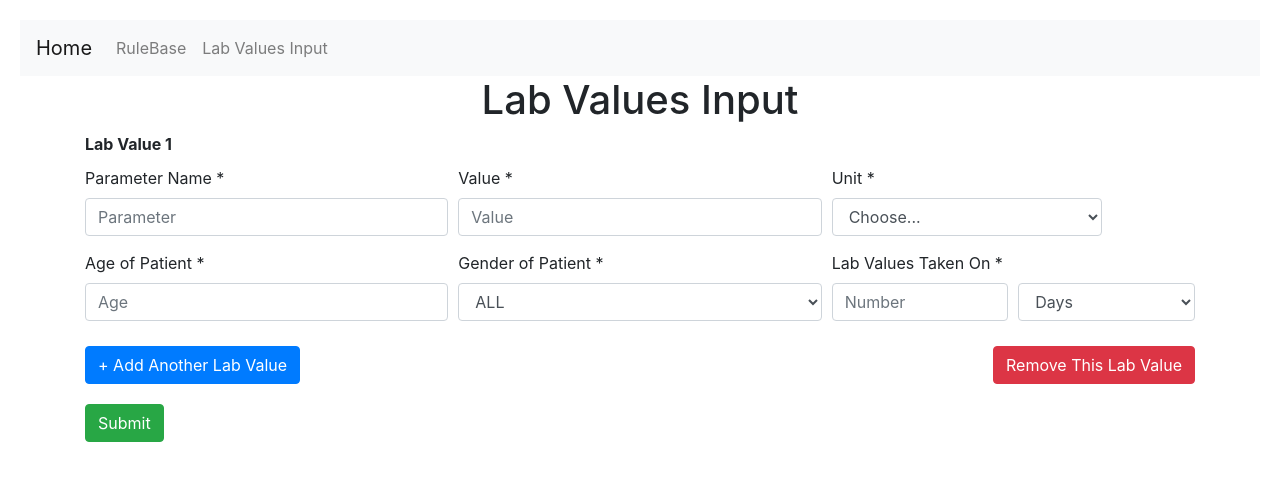
After one commit to MehdiAliRizvi/Project-1, a Flask app: page /lab_values in a window 1280 px wide. The commit adds this page. Shown: the top 481 px of the page. Run offline with Flask 3, Linux system fonts and the light colour scheme; some libraries are stand-ins or nearby versions.

Commit message:
added a new page of user_input_lab_values and the nav bar

```diff
--- a/app.py
+++ b/app.py
@@ -1,4 +1,4 @@
-from flask import Flask, request, render_template
+from flask import Flask, request, render_template, jsonify
 from pymongo import MongoClient
 
 class Rule:
@@ -38,26 +38,46 @@ class Disease:
         }
 
 class Database:
-    def __init__(self, uri, db_name, collection_name):
+    def __init__(self, uri, db_name, rulebase_collection_name, user_input_collection_name):
         self.client = MongoClient(uri)
         self.db = self.client[db_name]
-        self.collection = self.db[collection_name]
+        self.rulebase_collection = self.db[rulebase_collection_name]
+        self.user_input_collection = self.db[user_input_collection_name]
 
     def insert_disease(self, disease):
-        existing_disease = self.collection.find_one({'disease_code': disease.disease_code})
+        existing_disease = self.rulebase_collection.find_one({'disease_code': disease.disease_code})
         if existing_disease:
             return 'Error: A disease with this code already exists!'
 
         try:
-            self.collection.insert_one(disease.to_dict())
+            self.rulebase_collection.insert_one(disease.to_dict())
             return 'Data submitted successfully!'
         except Exception as e:
             return f'Error inserting data: {e}'
 
+    def insert_lab_values(self, lab_values):
+        try:
+            self.user_input_collection.insert_one(lab_values)
+            return 'Lab values submitted successfully!'
+        except Exception as e:
+            return f'Error inserting lab values: {e}'
+
+    def find_disease_by_lab_values(self, lab_values):
+        matching_diseases = []
+        for disease in self.rulebase_collection.find():
+            for rule in disease['rules']:
+                for lab_value in lab_values:
+                    if (rule['parameter'] == lab_value['parameter'] and
+                        rule['unit'] == lab_value['unit'] and
+                        eval(f"{lab_value['value']} {rule['operator']} {rule['value']}")):
+                        matching_diseases.append(disease['disease_code'])
+                        break
+        return matching_diseases
+
 app = Flask(__name__)
 
 # MongoDB connection
-db = Database('mongodb://localhost:27017/', 'rulebase', 'RuleBase')
+db = Database('mongodb://localhost:27017/', 'rulebase', 'RuleBase', 'User_Input_Lab_Values')
 
 @app.route('/')
 def index():
@@ -93,5 +113,42 @@ def submit():
     result = db.insert_disease(disease)
     return result
 
+@app.route('/lab_values')
+def lab_values():
+    return render_template('lab_values.html')
+
+@app.route('/submit_lab_values', methods=['POST'])
+def submit_lab_values():
+    parameters = request.form.getlist('parameter')
+    values = request.form.getlist('value')
+    units = request.form.getlist('unit')
+    ages = request.form.getlist('age')
+    genders = request.form.getlist('gender')
+    lab_taken_on_numbers = request.form.getlist('lab_taken_on_number')
+    lab_taken_on_units = request.form.getlist('lab_taken_on_unit')
+
+    lab_values = []
+    for i in range(len(parameters)):
+        lab_taken_on = f"{lab_taken_on_numbers[i]} {lab_taken_on_units[i]}"
+        lab_values.append({
+            'parameter': parameters[i],
+            'value': values[i],
+            'unit': units[i],
+            'age': ages[i],
+            'gender': genders[i],
+            'lab_taken_on': lab_taken_on
+        })
+
+    # Store lab values in the User_Input_Lab_Values collection
+    result = db.insert_lab_values({'lab_values': lab_values})
+    if result.startswith('Error:'):
+        return result
+
+    matching_diseases = db.find_disease_by_lab_values(lab_values)
+    if matching_diseases:
+        return jsonify({'matching_diseases': matching_diseases})
+    else:
+        return 'No matching diseases found.'
+
 if __name__ == '__main__':
     app.run(debug=True)
--- /dev/null
+++ b/templates/lab_values.html
@@ -0,0 +1,184 @@
+<!DOCTYPE html>
+<html lang="en">
+<head>
+    <meta charset="UTF-8">
+    <meta name="viewport" content="width=device-width, initial-scale=1.0">
+    <title>Lab Values Input</title>
+    <link href="https://stackpath.bootstrapcdn.com/bootstrap/4.5.2/css/bootstrap.min.css" rel="stylesheet">
+    <style>
+        body {
+            padding: 20px;
+        }
+        .lab-value-section {
+            margin-bottom: 20px;
+        }
+        .lab-value-header {
+            font-weight: bold;
+            margin-bottom: 10px;
+        }
+        .form-group {
+            margin-bottom: 15px;
+        }
+        .btn-add {
+            margin-top: 10px;
+        }
+        .btn-remove {
+            margin-top: 10px;
+            margin-left: 10px;
+        }
+        .error {
+            color: red;
+        }
+    </style>
+</head>
+<body>
+    <nav class="navbar navbar-expand-lg navbar-light bg-light">
+        <a class="navbar-brand" href="/">Home</a>
+        <button class="navbar-toggler" type="button" data-toggle="collapse" data-target="#navbarNav" aria-controls="navbarNav" aria-expanded="false" aria-label="Toggle navigation">
+            <span class="navbar-toggler-icon"></span>
+        </button>
+        <div class="collapse navbar-collapse" id="navbarNav">
+            <ul class="navbar-nav">
+                <li class="nav-item">
+                    <a class="nav-link" href="/">RuleBase</a>
+                </li>
+                <li class="nav-item">
+                    <a class="nav-link" href="/lab_values">Lab Values Input</a>
+                </li>
+            </ul>
+        </div>
+    </nav>
+    <div class="container">
+        <h1 class="text-center">Lab Values Input</h1>
+        <form id="lab-values-form" method="POST">
+            <div id="lab-values-container">
+                <div class="lab-value-section">
+                    <div class="lab-value-header">Lab Value 1</div>
+                    <div class="form-row">
+                        <div class="form-group col-md-4">
+                            <label for="parameter">Parameter Name *</label>
+                            <input type="text" class="form-control parameter" name="parameter" placeholder="Parameter" required>
+                        </div>
+                        <div class="form-group col-md-4">
+                            <label for="value">Value *</label>
+                            <input type="text" class="form-control value" name="value" placeholder="Value" required>
+                        </div>
+                        <div class="form-group col-md-3">
+                            <label for="unit">Unit *</label>
+                            <select class="form-control unit" name="unit" required>
+                                <option value="">Choose...</option>
+                                <option value="mg/dL">mg/dL</option>
+                                <option value="mmol/L">mmol/L</option>
+                                <option value="g/L">g/L</option>
+                            </select>
+                        </div>
+                    </div>
+                    <div class="form-row">
+                        <div class="form-group col-md-4">
+                            <label for="age">Age of Patient *</label>
+                            <input type="number" class="form-control age" name="age" placeholder="Age" required>
+                        </div>
+                        <div class="form-group col-md-4">
+                            <label for="gender">Gender of Patient *</label>
+                            <select class="form-control gender" name="gender" required>
+                                <option value="ALL">ALL</option>
+                                <option value="Male">Male</option>
+                                <option value="Female">Female</option>
+                                <option value="Other">Other</option>
+                            </select>
+                        </div>
+                        <div class="form-group col-md-4">
+                            <label for="lab_taken_on">Lab Values Taken On *</label>
+                            <div class="form-row">
+                                <div class="col-md-6">
+                                    <input type="number" class="form-control lab-taken-on-number" name="lab_taken_on_number" placeholder="Number" required>
+                                </div>
+                                <div class="col-md-6">
+                                    <select class="form-control lab-taken-on-unit" name="lab_taken_on_unit" required>
+                                        <option value="Days">Days</option>
+                                        <option value="Months">Months</option>
+                                        <option value="Years">Years</option>
+                                    </select>
+                                </div>
+                            </div>
+                        </div>
+                    </div>
+                    <div class="form-row">
+                        <div class="col-md-6">
+                            <button type="button" class="btn btn-primary btn-add">+ Add Another Lab Value</button>
+                        </div>
+                        <div class="col-md-6 text-right">
+                            <button type="button" class="btn btn-danger btn-remove">Remove This Lab Value</button>
+                        </div>
+                    </div>
+                </div>
+            </div>
+            <button type="button" class="btn btn-success btn-submit">Submit</button>
+            <div class="error-message error"></div>
+        </form>
+    </div>
+
+    <script src="https://code.jquery.com/jquery-3.5.1.min.js"></script>
+    <script src="https://cdn.jsdelivr.net/npm/@popperjs/core@2.5.4/dist/umd/popper.min.js"></script>
+    <script src="https://stackpath.bootstrapcdn.com/bootstrap/4.5.2/js/bootstrap.min.js"></script>
+    <script>
+        $(document).ready(function() {
+            let labValueCount = 1;
+
+            // Use event delegation for adding lab value sections
+            $('#lab-values-container').on('click', '.btn-add', function() {
+                labValueCount++;
+                let newLabValueSection = $('.lab-value-section').first().clone();
+                newLabValueSection.find('input').val('');
+                newLabValueSection.find('select').val('');
+                newLabValueSection.find('.lab-value-header').text('Lab Value ' + labValueCount);
+                $('#lab-values-container').append(newLabValueSection);
+            });
+
+            // Use event delegation for removing lab value sections
+            $('#lab-values-container').on('click', '.btn-remove', function() {
+                $(this).closest('.lab-value-section').remove();
+                updateLabValueHeaders();
+            });
+
+            // Validate and submit the form
+            $('.btn-submit').click(function() {
+                let isValid = true;
+                $('.error-message').text('');
+                $('input[required], select[required]').each(function() {
+                    if ($(this).val() === '') {
+                        isValid = false;
+                        $(this).addClass('is-invalid');
+                    } else {
+                        $(this).removeClass('is-invalid');
+                    }
+                });
+
+                if (!isValid) {
+                    $('.error-message').text('All required fields must be filled out.');
+                } else {
+                    $.ajax({
+                        type: 'POST',
+                        url: '/submit_lab_values',
+                        data: $('#lab-values-form').serialize(),
+                        success: function(response) {
+                            if (response.startsWith('Error:')) {
+                                $('.error-message').text(response);
+                            } else {
+                                $('.error-message').text('Lab values submitted successfully.');
+                            }
+                        }
+                    });
+                }
+            });
+
+            // Update lab value headers to maintain correct numbering
+            function updateLabValueHeaders() {
+                $('#lab-values-container .lab-value-section').each(function(index) {
+                    $(this).find('.lab-value-header').text('Lab Value ' + (index + 1));
+                });
+            }
+        });
+    </script>
+</body>
+</html>
```
Also changed, not shown: templates/index.html (+43 -4 lines).
